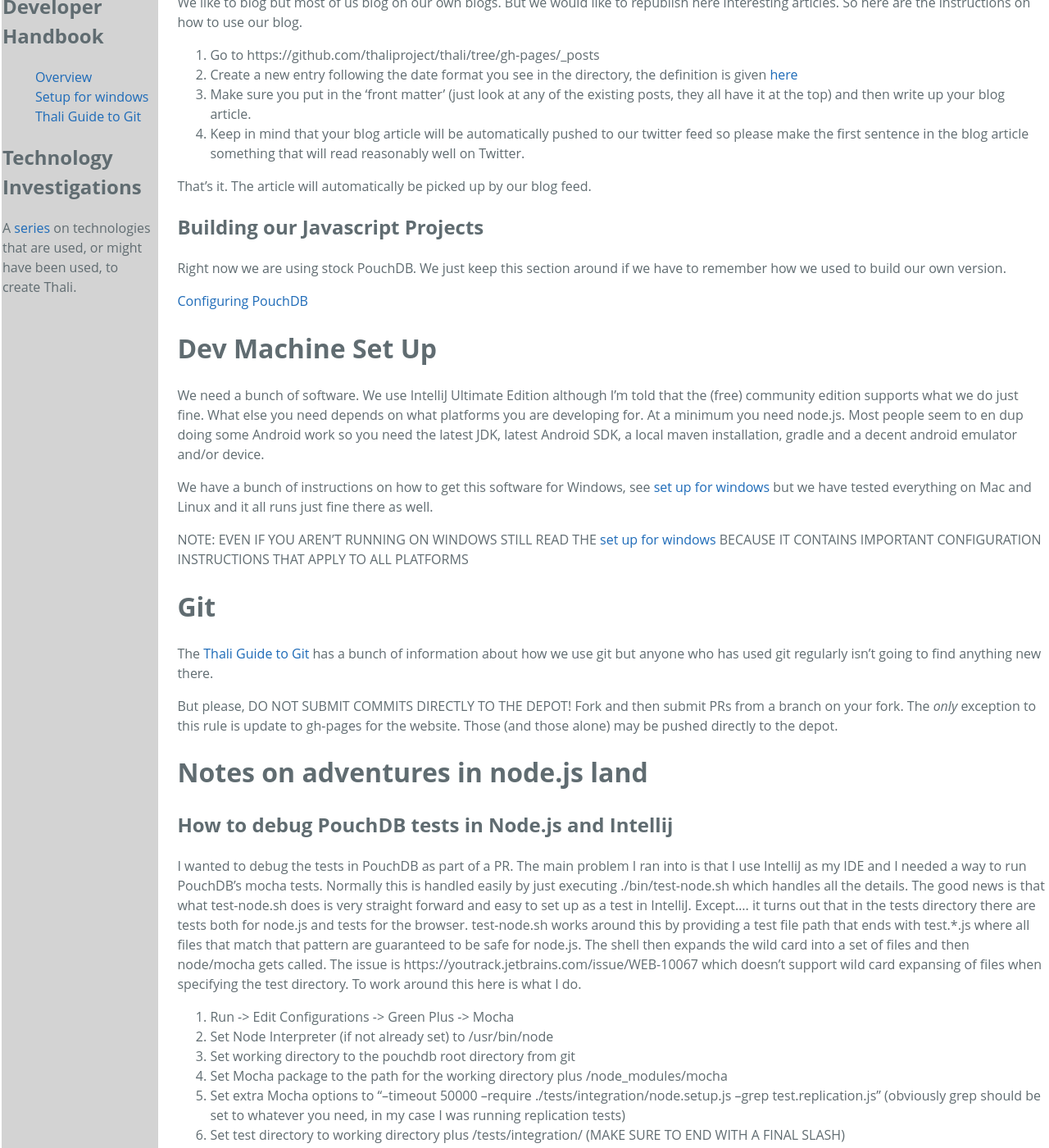
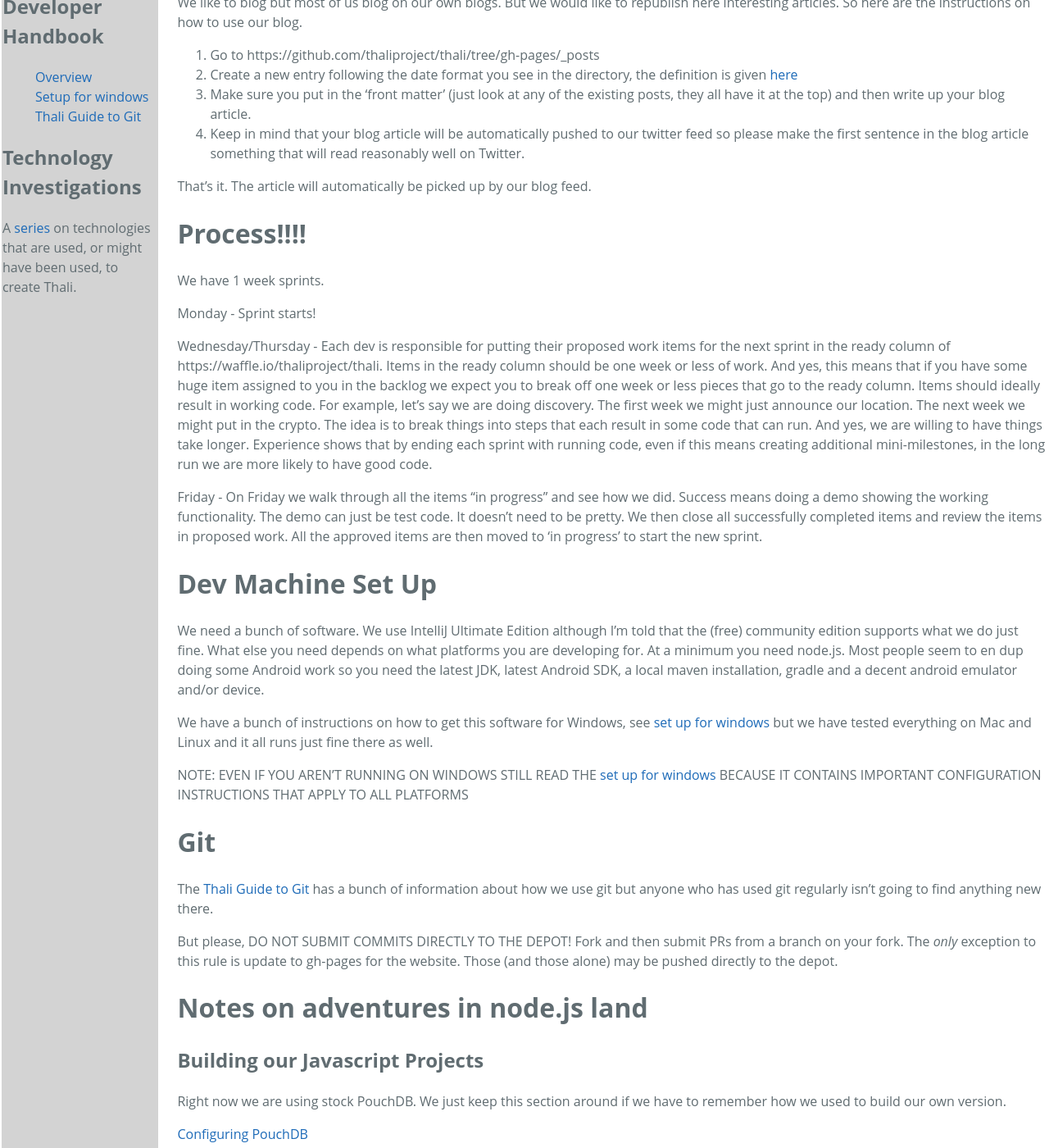
Before and after one commit to thaliproject/thali, a Jekyll site: the page built from DeveloperHandbook.md, in a window 1280 px wide and 1400 px high, scrolled down 626 px. Shown: the whole window at 82% size. Built offline with Jekyll 4.4.1, drawn with Linux system fonts in a browser that asks for light colours; Markdown is read by kramdown in place of the engine named in the settings.

Commit message:
Update DeveloperHandbook.md

```diff
--- a/DeveloperHandbook.md
+++ b/DeveloperHandbook.md
@@ -25,11 +25,15 @@
 
 That's it. The article will automatically be picked up by our blog feed.
 
-## Building our Javascript Projects
+# Process!!!!
+We have 1 week sprints.
 
-Right now we are using stock PouchDB. We just keep this section around if we have to remember how we used to build our own version.
+Monday - Sprint starts!
 
-[Configuring PouchDB](ConfiguringPouchDB)
+Wednesday/Thursday - Each dev is responsible for putting their proposed work items for the next sprint in the ready column of https://waffle.io/thaliproject/thali. Items in the ready column should be one week or less of work. And yes, this means that if you have some huge item assigned to you in the backlog we expect you to break off one week or less pieces that go to the ready column.
+ Items should ideally result in working code. For example, let's say we are doing discovery. The first week we might just announce our location. The next week we might put in the crypto. The idea is to break things into steps that each result in some code that can run. And yes, we are willing to have things take longer. Experience shows that by ending each sprint with running code, even if this means creating additional mini-milestones, in the long run we are more likely to have good code.
+
+Friday - On Friday we walk through all the items "in progress" and see how we did. Success means doing a demo showing the working functionality. The demo can just be test code. It doesn't need to be pretty. We then close all successfully completed items and review the items in proposed work. All the approved items are then moved to 'in progress' to start the new sprint.
 
 # Dev Machine Set Up
 We need a bunch of software. We use IntelliJ Ultimate Edition although I'm told that the (free) community edition supports what we do just fine. What else you need depends on what platforms you are developing for. At a minimum you need node.js. Most people seem to en dup doing some Android work so you need the latest JDK, latest Android SDK, a local maven installation, gradle and a decent android emulator and/or device.
@@ -44,6 +48,12 @@
 But please, DO NOT SUBMIT COMMITS DIRECTLY TO THE DEPOT! Fork and then submit PRs from a branch on your fork. The *only* exception to this rule is update to gh-pages for the website. Those (and those alone) may be pushed directly to the depot.
 
 # Notes on adventures in node.js land
+## Building our Javascript Projects
+
+Right now we are using stock PouchDB. We just keep this section around if we have to remember how we used to build our own version.
+
+[Configuring PouchDB](ConfiguringPouchDB)
+
 ## How to debug PouchDB tests in Node.js and Intellij
 I wanted to debug the tests in PouchDB as part of a PR. The main problem I ran into is that I use IntelliJ as my IDE and I needed a way to run PouchDB's mocha tests. Normally this is handled easily by just executing ./bin/test-node.sh which handles all the details. The good news is that what test-node.sh does is very straight forward and easy to set up as a test in IntelliJ. Except.... it turns out that in the tests directory there are tests both for node.js and tests for the browser. test-node.sh works around this by providing a test file path that ends with test.*.js where all files that match that pattern are guaranteed to be safe for node.js. The shell then expands the wild card into a set of files and then node/mocha gets called. The issue is https://youtrack.jetbrains.com/issue/WEB-10067 which doesn't support wild card expansing of files when specifying the test directory. To work around this here is what I do.
 
```
